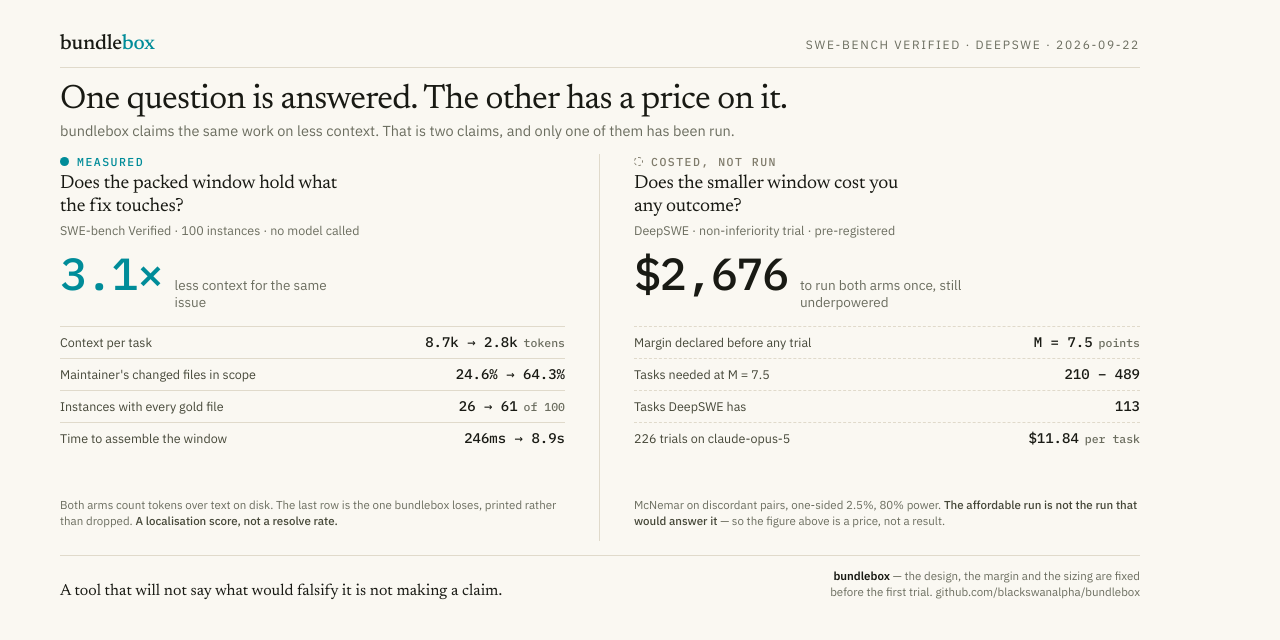
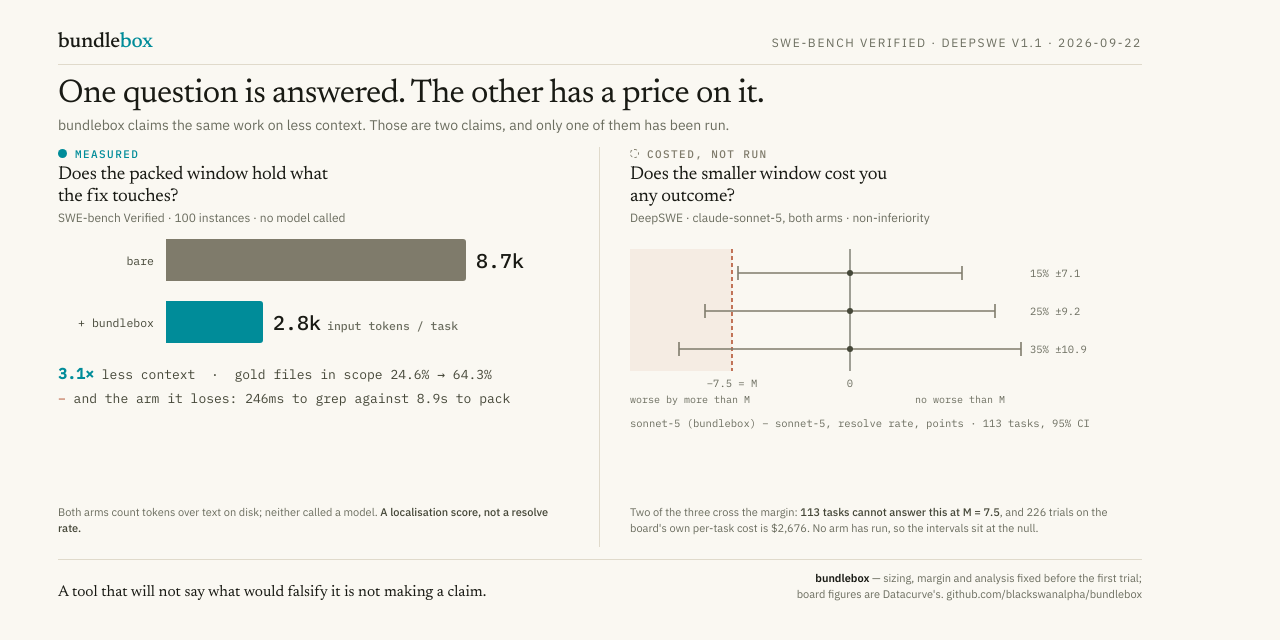
Before and after one commit to blackswanalpha/bundlebox, a website: page marketing/post-8-two-questions-image.html in a window 1280 px wide. Drawn offline with Linux system fonts and the light colour scheme.

Commit message:
docs(marketing): post 8 gets the two charts its two claims need
The card carried two tables. A table lets a reader take a number off it, and
only one of the two columns has numbers to take.

Left is now a bar: 8.7k against 2.8k input tokens per task, SWE-bench Verified,
100 instances. A measured magnitude, drawn as one. It also carries the arm
bundlebox loses, 246ms to grep against 8.9s to pack.

Right is a non-inferiority plot, because there is no bundlebox row on DeepSWE
to bar-chart against claude-sonnet-5 and drawing one would invent the result
the post says costs $2,676. It plots what the declared design implies instead:
the margin at -7.5, and the 95% interval 113 tasks returns at three discordance
rates -- 7.1, 9.2 and 10.9 points. Two of the three cross the margin, which is
the finding. The intervals sit at the null because no arm has run.

The interval arithmetic is the sizing table read backwards:
1.96*sqrt(f/n) at n=113, from the same z and margin that give DESIGN.md's
210 / 349 / 489 at 80% power. Checked against all three rows.

claude-sonnet-5 at 54%+-4, $26.40, 214k, 268 steps confirmed against the live
board (v1.1, 113 tasks, 2026-09-22), which matches leaderboard.json. The board
column is OUTPUT tokens; the bar is INPUT context, so the two are labelled
apart and never multiplied together.

  1200x627, 77 KB, matching post-5 and post-7

```diff
--- a/marketing/post-8-two-questions-image.html
+++ b/marketing/post-8-two-questions-image.html
@@ -7,16 +7,16 @@
 <link rel="preconnect" href="https://fonts.gstatic.com" crossorigin>
 <link rel="stylesheet" href="https://fonts.googleapis.com/css2?family=IBM+Plex+Mono:wght@400;500&family=IBM+Plex+Sans:wght@400;500;600&family=Newsreader:opsz,wght@6..72,400;6..72,500&display=swap">
 <style>
-  /* The post-5/post-7 card, so the series reads as one thing. The colour does
-     one job here and it is not decoration: the accent marks the column that was
-     measured, the grey marks the one that was only costed. Identity is never
-     colour alone — each column carries its own STATUS word, its own rule style
-     (solid against dashed) and its own footer line, so the distinction survives
-     greyscale and survives a reader who cannot separate teal from grey.
+  /* The post-5/post-7 card. Two charts, and they are deliberately different
+     shapes because they are different kinds of claim: a measured magnitude is a
+     bar, an undecided difference is an interval against a margin. Drawing the
+     second one as a bar is what would let somebody read a result off it, and
+     there is no result to read.
 
-     Same contrast rule as post-7: figures wear ink, not accent. #008C99 on this
-     paper is 3.79:1 — fine for a 54px hero under the large-text rule, short of
-     4.5:1 for anything at body size. */
+     Colour never carries meaning alone. Each column has its own status word,
+     its own rule style (solid against dashed) and its own chart form, so the
+     distinction survives greyscale. Figures wear ink rather than the accent,
+     which is 3.79:1 on this paper. */
   :root {
     --paper: #FAF8F2;
     --ink: #191A14;
@@ -25,6 +25,7 @@
     --rule: #E0DACB;
     --accent: #008C99;
     --context: #7F7B6B;
+    --fail: #B04A28;
     --font-display: "Newsreader", Georgia, serif;
     --font-text: "IBM Plex Sans", Helvetica, sans-serif;
     --font-figure: "IBM Plex Mono", Consolas, monospace;
@@ -32,108 +33,126 @@
   * { box-sizing: border-box; }
   body { margin: 0; width: 1200px; height: 627px; background: var(--paper); color: var(--ink);
          font-family: var(--font-text); overflow: hidden; -webkit-font-smoothing: antialiased; }
-  .card { height: 100%; padding: 34px 60px 26px; display: flex; flex-direction: column; }
+  .card { height: 100%; padding: 32px 58px 24px; display: flex; flex-direction: column; }
 
-  .top { display: flex; align-items: baseline; justify-content: space-between; border-bottom: 1px solid var(--rule); padding-bottom: 12px; }
+  .top { display: flex; align-items: baseline; justify-content: space-between; border-bottom: 1px solid var(--rule); padding-bottom: 11px; }
   .mark { font-family: var(--font-display); font-size: 21px; font-weight: 500; letter-spacing: -0.01em; }
   .mark i { font-style: normal; color: var(--accent); }
   .kicker { font-size: 12px; letter-spacing: 0.14em; text-transform: uppercase; color: var(--muted); }
 
-  h1 { font-family: var(--font-display); font-size: 34px; line-height: 1.06; font-weight: 400;
-       letter-spacing: -0.02em; margin: 14px 0 3px; }
-  .sub { font-size: 14.5px; color: var(--muted); margin: 0 0 14px; max-width: 92ch; }
+  h1 { font-family: var(--font-display); font-size: 33px; line-height: 1.06; font-weight: 400;
+       letter-spacing: -0.02em; margin: 13px 0 3px; }
+  .sub { font-size: 14px; color: var(--muted); margin: 0 0 13px; }
 
-  .cols { display: grid; grid-template-columns: 1fr 1fr; gap: 0; flex: 1; min-height: 0; }
-  .col { padding: 0 34px; display: flex; flex-direction: column; }
+  .cols { display: grid; grid-template-columns: 1fr 1fr; flex: 1; min-height: 0; }
+  .col { padding: 0 30px; display: flex; flex-direction: column; }
   .col:first-child { padding-left: 0; border-right: 1px solid var(--rule); }
   .col:last-child { padding-right: 0; }
 
-  .status { font-family: var(--font-figure); font-size: 11.5px; letter-spacing: 0.13em; text-transform: uppercase;
-            display: inline-flex; align-items: center; gap: 8px; margin-bottom: 4px; }
-  .status b { font-weight: 500; }
+  .status { font-family: var(--font-figure); font-size: 11px; letter-spacing: 0.13em; text-transform: uppercase;
+            display: flex; align-items: center; gap: 8px; margin-bottom: 3px; }
   .dot { width: 9px; height: 9px; border-radius: 50%; display: inline-block; }
   .measured .dot { background: var(--accent); }
-  .measured b { color: var(--accent); }
+  .measured .status b { color: var(--accent); font-weight: 500; }
   .priced .dot { border: 1.5px dashed var(--context); }
-  .priced b { color: var(--context); }
+  .priced .status b { color: var(--context); font-weight: 500; }
 
-  .q { font-family: var(--font-display); font-size: 19px; line-height: 1.2; font-weight: 400;
-       letter-spacing: -0.012em; margin: 0 0 3px; max-width: 26ch; }
-  .where { font-size: 12.5px; color: var(--muted); margin: 0 0 13px; }
+  .q { font-family: var(--font-display); font-size: 18.5px; line-height: 1.2; font-weight: 400;
+       letter-spacing: -0.012em; margin: 0 0 2px; max-width: 27ch; }
+  .where { font-size: 12px; color: var(--muted); margin: 0 0 14px; }
 
-  .hero { display: flex; align-items: baseline; gap: 12px; margin-bottom: 2px; min-height: 50px; }
-  .hero b { font-family: var(--font-figure); font-size: 45px; font-weight: 500; line-height: 1;
-            letter-spacing: -0.03em; font-variant-numeric: tabular-nums; }
-  .measured .hero b { color: var(--accent); }
-  .priced .hero b { color: var(--ink); }
-  .hero span { font-size: 13.5px; color: var(--muted); line-height: 1.3; max-width: 21ch; }
+  /* left: a measured magnitude */
+  .bars { display: grid; gap: 20px; }
+  .brow { display: grid; grid-template-columns: 96px 1fr; align-items: center; gap: 12px; }
+  .brow .bl { font-family: var(--font-figure); font-size: 11.5px; color: var(--ink-2); text-align: right; }
+  .track { display: flex; align-items: center; gap: 10px; }
+  .bar { height: 42px; border-radius: 0 3px 3px 0; }
+  .bar.ctx { background: var(--context); }
+  .bar.acc { background: var(--accent); }
+  .bv { font-family: var(--font-figure); font-size: 20px; font-weight: 500; font-variant-numeric: tabular-nums; }
+  .bv em { font-style: normal; font-size: 11.5px; color: var(--muted); margin-left: 6px; }
+  .gain { margin-top: 18px; font-family: var(--font-figure); font-size: 13px; color: var(--ink-2); line-height: 1.75; }
+  .gain b { color: var(--accent); font-size: 15px; }
 
-  .lines { margin-top: 12px; border-top: 1px solid var(--rule); }
-  .priced .lines { border-top: 1px dashed var(--rule); }
-  .line { display: flex; justify-content: space-between; align-items: baseline; gap: 14px;
-          padding: 6.5px 0; border-bottom: 1px solid var(--rule); }
-  .priced .line { border-bottom: 1px dashed var(--rule); }
-  .line:last-child { border-bottom: 0; }
-  .line dt { font-size: 12.5px; color: var(--ink-2); line-height: 1.3; }
-  .line dd { margin: 0; font-family: var(--font-figure); font-size: 14px; font-weight: 500;
-             font-variant-numeric: tabular-nums; color: var(--ink); white-space: nowrap; }
-  .line dd em { font-style: normal; font-size: 11.5px; color: var(--muted); margin-left: 6px; }
-
-  .note { margin-top: auto; padding-top: 11px; font-size: 11.5px; line-height: 1.4; color: var(--muted); }
+  .note { margin-top: auto; padding-top: 10px; font-size: 11px; line-height: 1.4; color: var(--muted); }
   .note b { color: var(--ink-2); font-weight: 500; }
 
-  .foot { margin-top: 14px; padding-top: 12px; border-top: 1px solid var(--rule);
-          display: flex; align-items: flex-end; justify-content: space-between; gap: 40px; }
-  .foot .claim { font-family: var(--font-display); font-size: 16px; line-height: 1.28; max-width: 52ch; }
-  .foot .source { font-size: 11.5px; line-height: 1.45; color: var(--muted); text-align: right; white-space: nowrap; }
+  .foot { margin-top: 12px; padding-top: 11px; border-top: 1px solid var(--rule);
+          display: flex; align-items: flex-end; justify-content: space-between; gap: 36px; }
+  .foot .claim { font-family: var(--font-display); font-size: 15.5px; line-height: 1.28; max-width: 52ch; }
+  .foot .source { font-size: 11px; line-height: 1.45; color: var(--muted); text-align: right; white-space: nowrap; }
   .foot .source b { color: var(--ink); font-weight: 600; }
+
+  svg text { font-family: var(--font-figure); fill: var(--muted); }
 </style>
 </head>
 <body>
 <div class="card">
   <div class="top">
     <div class="mark">bundle<i>box</i></div>
-    <div class="kicker">SWE-bench Verified · DeepSWE · 2026-09-22</div>
+    <div class="kicker">SWE-bench Verified · DeepSWE v1.1 · 2026-09-22</div>
   </div>
 
   <h1>One question is answered. The other has a price on it.</h1>
-  <p class="sub">bundlebox claims the same work on less context. That is two claims, and only one of them has been run.</p>
+  <p class="sub">bundlebox claims the same work on less context. Those are two claims, and only one of them has been run.</p>
 
   <div class="cols">
     <div class="col measured">
       <div class="status"><span class="dot"></span><b>Measured</b></div>
       <p class="q">Does the packed window hold what the fix touches?</p>
       <p class="where">SWE-bench Verified · 100 instances · no model called</p>
-      <div class="hero"><b>3.1&times;</b><span>less context for the same issue</span></div>
-      <dl class="lines">
-        <div class="line"><dt>Context per task</dt><dd>8.7k &rarr; 2.8k<em>tokens</em></dd></div>
-        <div class="line"><dt>Maintainer's changed files in scope</dt><dd>24.6% &rarr; 64.3%</dd></div>
-        <div class="line"><dt>Instances with every gold file</dt><dd>26 &rarr; 61<em>of 100</em></dd></div>
-        <div class="line"><dt>Time to assemble the window</dt><dd>246ms &rarr; 8.9s</dd></div>
-      </dl>
-      <p class="note">Both arms count tokens over text on disk. The last row is the one bundlebox loses, printed rather than dropped. <b>A localisation score, not a resolve rate.</b></p>
+
+      <div class="bars">
+        <div class="brow">
+          <div class="bl">bare</div>
+          <div class="track"><div class="bar ctx" style="width:300px"></div><div class="bv">8.7k</div></div>
+        </div>
+        <div class="brow">
+          <div class="bl">+ bundlebox</div>
+          <div class="track"><div class="bar acc" style="width:97px"></div><div class="bv">2.8k<em>input tokens / task</em></div></div>
+        </div>
+      </div>
+      <div class="gain"><b>3.1&times;</b> less context &nbsp;·&nbsp; gold files in scope 24.6% → 64.3%<br>
+        <span style="color:var(--fail)">&minus;</span> and the arm it loses: 246ms to grep against 8.9s to pack</div>
+
+      <p class="note">Both arms count tokens over text on disk; neither called a model. <b>A localisation score, not a resolve rate.</b></p>
     </div>
 
     <div class="col priced">
       <div class="status"><span class="dot"></span><b>Costed, not run</b></div>
       <p class="q">Does the smaller window cost you any outcome?</p>
-      <p class="where">DeepSWE · non-inferiority trial · pre-registered</p>
-      <div class="hero"><b>$2,676</b><span>to run both arms once, still underpowered</span></div>
-      <dl class="lines">
-        <div class="line"><dt>Margin declared before any trial</dt><dd>M = 7.5<em>points</em></dd></div>
-        <div class="line"><dt>Tasks needed at M = 7.5</dt><dd>210 &ndash; 489</dd></div>
-        <div class="line"><dt>Tasks DeepSWE has</dt><dd>113</dd></div>
-        <div class="line"><dt>226 trials on claude-opus-5</dt><dd>$11.84<em>per task</em></dd></div>
-      </dl>
-      <p class="note">McNemar on discordant pairs, one-sided 2.5%, 80% power. <b>The affordable run is not the run that would answer it</b> — so the figure above is a price, not a result.</p>
+      <p class="where">DeepSWE · claude-sonnet-5, both arms · non-inferiority</p>
+
+      <svg viewBox="0 0 470 196" width="470" height="196" role="img"
+           aria-label="Non-inferiority plot. The margin is minus 7.5 points. At 113 tasks the 95% interval is plus or minus 7.1 points at 15% discordance, 9.2 at 25% and 10.9 at 35%, so two of the three cross the margin and cannot conclude.">
+        <rect x="0" y="10" width="102" height="122" fill="#B04A28" opacity="0.07"/>
+        <line x1="102" y1="10" x2="102" y2="132" stroke="#B04A28" stroke-width="1.5" stroke-dasharray="4 3"/>
+        <line x1="220" y1="10" x2="220" y2="132" stroke="#454738" stroke-width="1"/>
+        <text x="102" y="148" text-anchor="middle" font-size="10.5" fill="#B04A28">&minus;7.5 = M</text>
+        <text x="220" y="148" text-anchor="middle" font-size="10.5">0</text>
+        <text x="0" y="164" font-size="10" fill="#B04A28">worse by more than M</text>
+        <text x="330" y="164" text-anchor="middle" font-size="10">no worse than M</text>
+        <g stroke="#7F7B6B" stroke-width="1.6">
+          <line x1="108" y1="34" x2="332" y2="34"/><line x1="108" y1="27" x2="108" y2="41"/><line x1="332" y1="27" x2="332" y2="41"/>
+          <line x1="75"  y1="72" x2="365" y2="72"/><line x1="75"  y1="65" x2="75"  y2="79"/><line x1="365" y1="65" x2="365" y2="79"/>
+          <line x1="49"  y1="110" x2="391" y2="110"/><line x1="49" y1="103" x2="49" y2="117"/><line x1="391" y1="103" x2="391" y2="117"/>
+        </g>
+        <g fill="#454738"><circle cx="220" cy="34" r="3"/><circle cx="220" cy="72" r="3"/><circle cx="220" cy="110" r="3"/></g>
+        <text x="400" y="38" font-size="10.5">15% &plusmn;7.1</text>
+        <text x="400" y="76" font-size="10.5">25% &plusmn;9.2</text>
+        <text x="400" y="114" font-size="10.5">35% &plusmn;10.9</text>
+        <text x="0" y="188" font-size="10.5">sonnet-5 (bundlebox) &minus; sonnet-5, resolve rate, points · 113 tasks, 95% CI</text>
+      </svg>
+
+      <p class="note">Two of the three cross the margin: <b>113 tasks cannot answer this at M = 7.5</b>, and 226 trials on the board's own per-task cost is $2,676. No arm has run, so the intervals sit at the null.</p>
     </div>
   </div>
 
   <div class="foot">
     <div class="claim">A tool that will not say what would falsify it is not making a claim.</div>
     <div class="source">
-      <b>bundlebox</b> — the design, the margin and the sizing are fixed<br>
-      before the first trial. github.com/blackswanalpha/bundlebox
+      <b>bundlebox</b> — sizing, margin and analysis fixed before the first trial;<br>
+      board figures are Datacurve's. github.com/blackswanalpha/bundlebox
     </div>
   </div>
 </div>
```
Also changed, not shown: marketing/post-8-two-questions.png.
